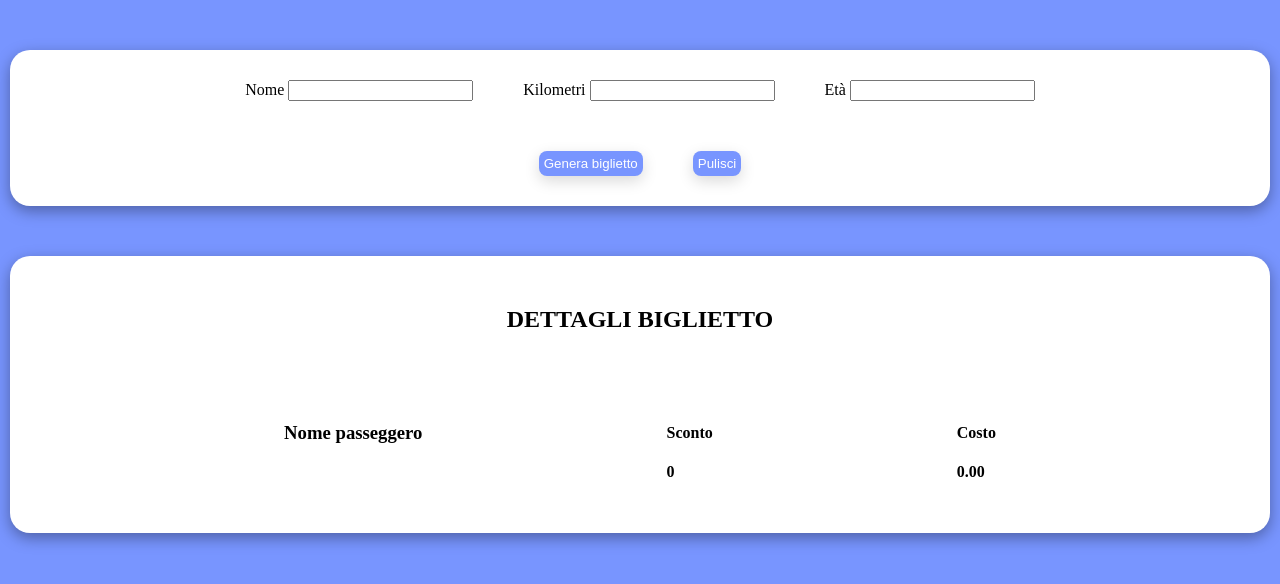
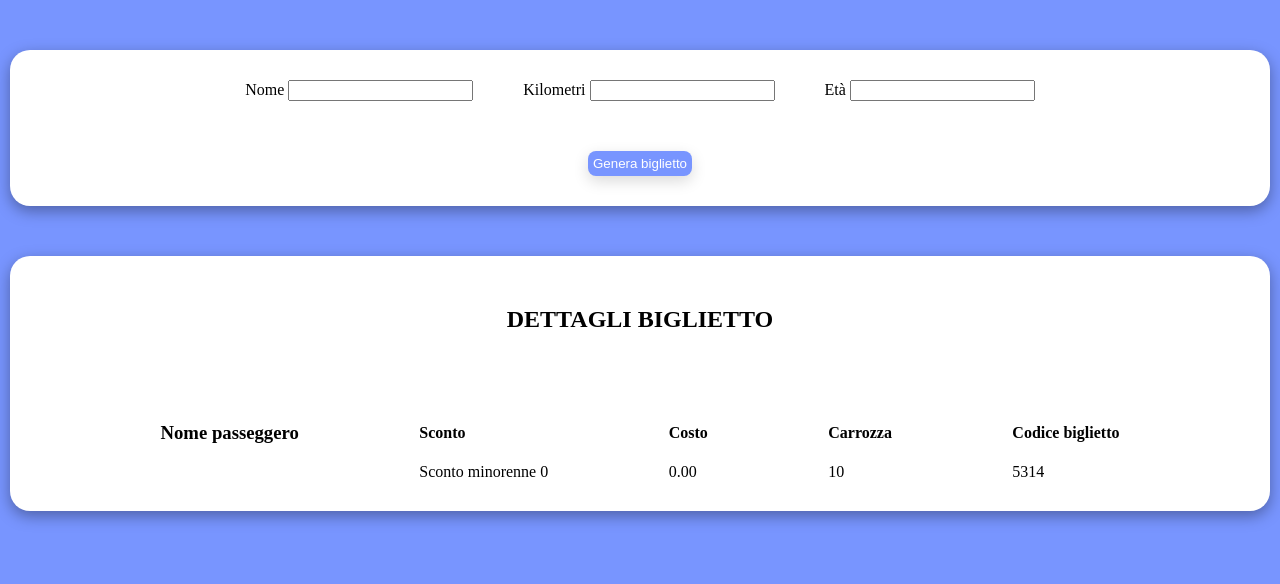
Before and after one commit to MatteoBarducci/js-biglietto-treno-form, a plain HTML site: page index.html in a window 1280 px wide. Both pictures are taken after a click on the button "Genera biglietto". Drawn offline with Linux system fonts and the light colour scheme.

Commit message:
feat: add code and vagon number

```diff
--- a/index.html
+++ b/index.html
@@ -26,7 +26,6 @@
         </div>
         <div class="row">
             <button id="generate-button">Genera biglietto</button>
-            <button id="clear-button">Pulisci</button>
         </div>
     </div>
 
@@ -39,11 +38,19 @@
             </div>
             <div>
                 <h4>Sconto</h4>
-                <h4 id="discount-result"></h4>
+                <span id="discount-result"></span>
             </div>
             <div>
                 <h4>Costo</h4>
-                <h4 id="price-result"></h4>
+                <span id="price-result"></span>
+            </div>
+            <div>
+                <h4>Carrozza</h4>
+                <span id="vagon-result"></span>
+            </div>
+            <div>
+                <h4>Codice biglietto</h4>
+                <span id="code-result"></span>
             </div>
         </div>
     </div>
--- a/js/script.js
+++ b/js/script.js
@@ -36,11 +36,14 @@ generateButton.addEventListener('click', function () {
     document.getElementById('user-name-result').innerHTML = (userName);
     let discount
     if (userAge < 18) {
-        discount = (discountUnderAge);
+        discount = ('Sconto minorenne ' + discountUnderAge);
     } else if (userAge > 65) {
-        discount = (discountOver65);
+        discount = ('Sconto anziano ' + discountOver65);
     } else {
-        discount = 0;
+        discount = ('Nessuno sconto');
     }
     document.getElementById('discount-result').innerHTML = (discount);
+    document.getElementById('vagon-result').innerHTML = (Math.floor(Math.random() * 10) + 1);
+    document.getElementById('code-result').innerHTML = (Math.floor(Math.random() * 10000) + 1);
+
 });
```
Also changed, not shown: css/style.css (line endings or trailing spaces).
